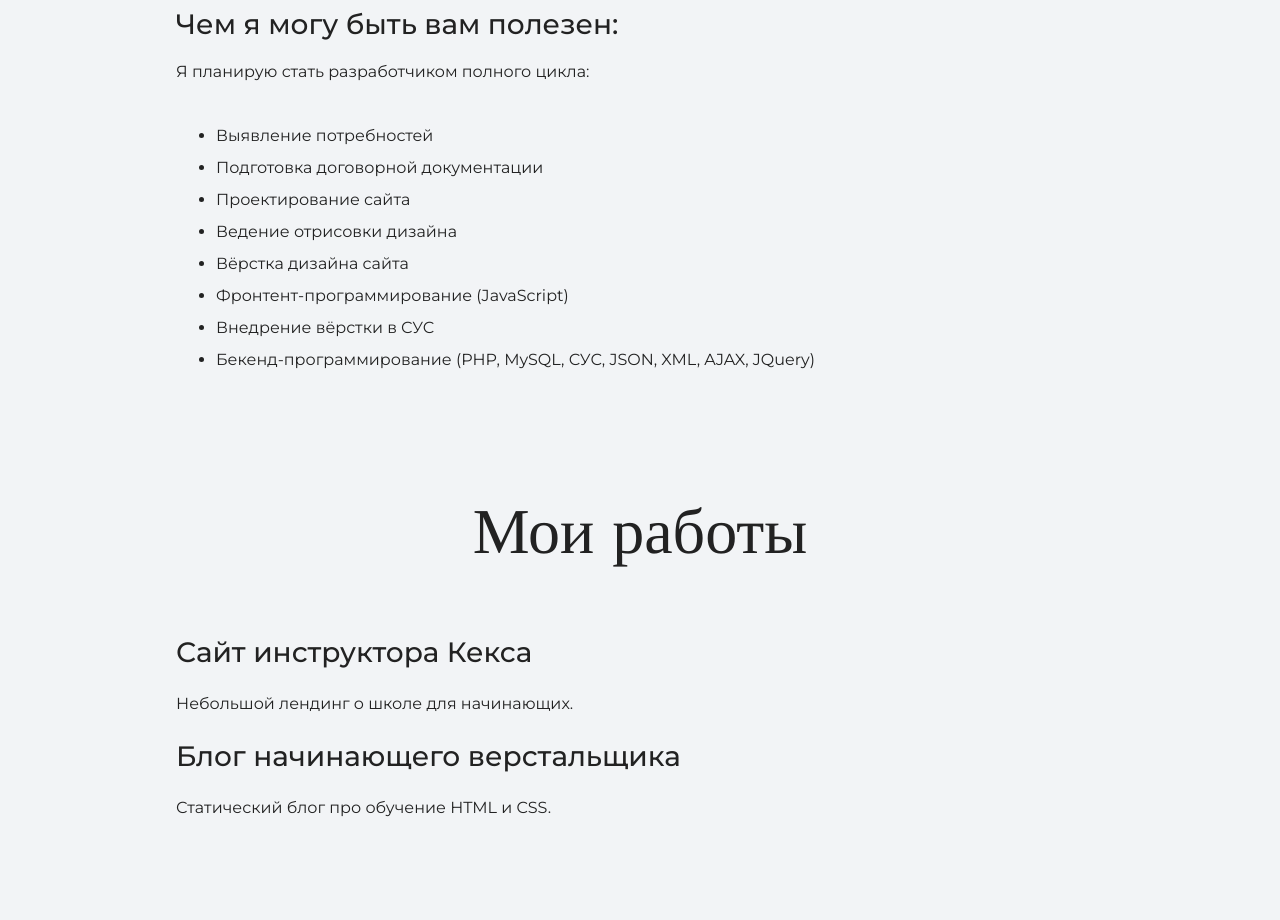
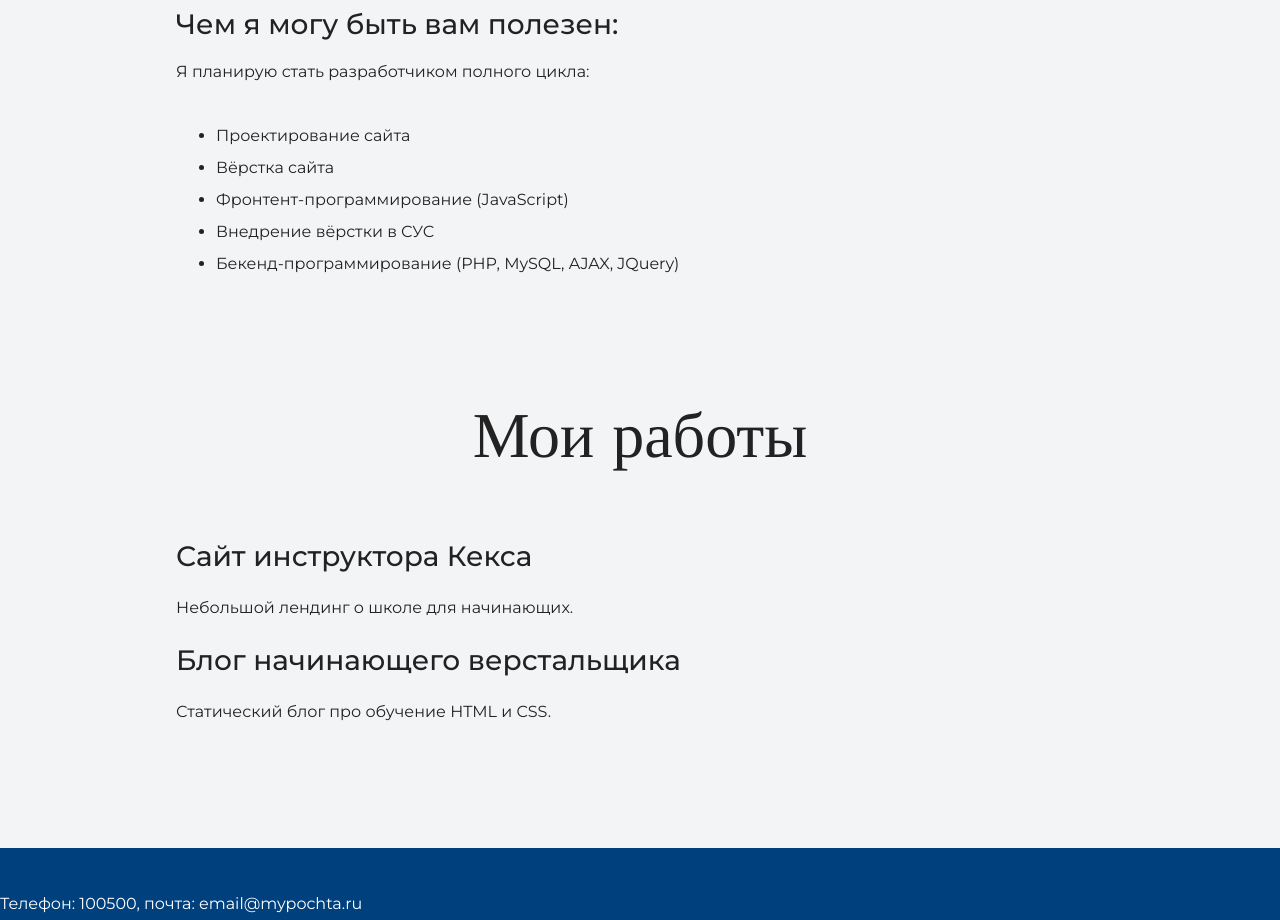
Before and after one commit to verstakiam/mysite, a plain HTML site: page index.html in a window 1280 px wide. Shown: the part 1380-2300 px from the top of the page. Drawn offline with nearby package versions, Linux system fonts and the light colour scheme.

Commit message:
Поменял текст на главной странице

```diff
--- a/index.html
+++ b/index.html
@@ -28,14 +28,11 @@
 		  <h3>Чем я могу быть вам полезен:</h3>
 		  <p>Я планирую стать разработчиком полного цикла:</p>
 			<ul>
-				<li>Выявление потребностей</li>
-				<li>Подготовка договорной документации</li>
 				<li>Проектирование сайта</li>
-				<li>Ведение отрисовки дизайна</li>
-				<li>Вёрстка дизайна сайта</li>
+				<li>Вёрстка сайта</li>
 				<li>Фронтент-программирование (JavaScript)</li>
 				<li>Внедрение вёрстки в СУС</li>
-				<li>Бекенд-программирование (PHP, MySQL, СУС, JSON, XML, AJAX, JQuery)</li>
+				<li>Бекенд-программирование (PHP, MySQL, AJAX, JQuery)</li>
 			</ul>
 
 		</section>
```
